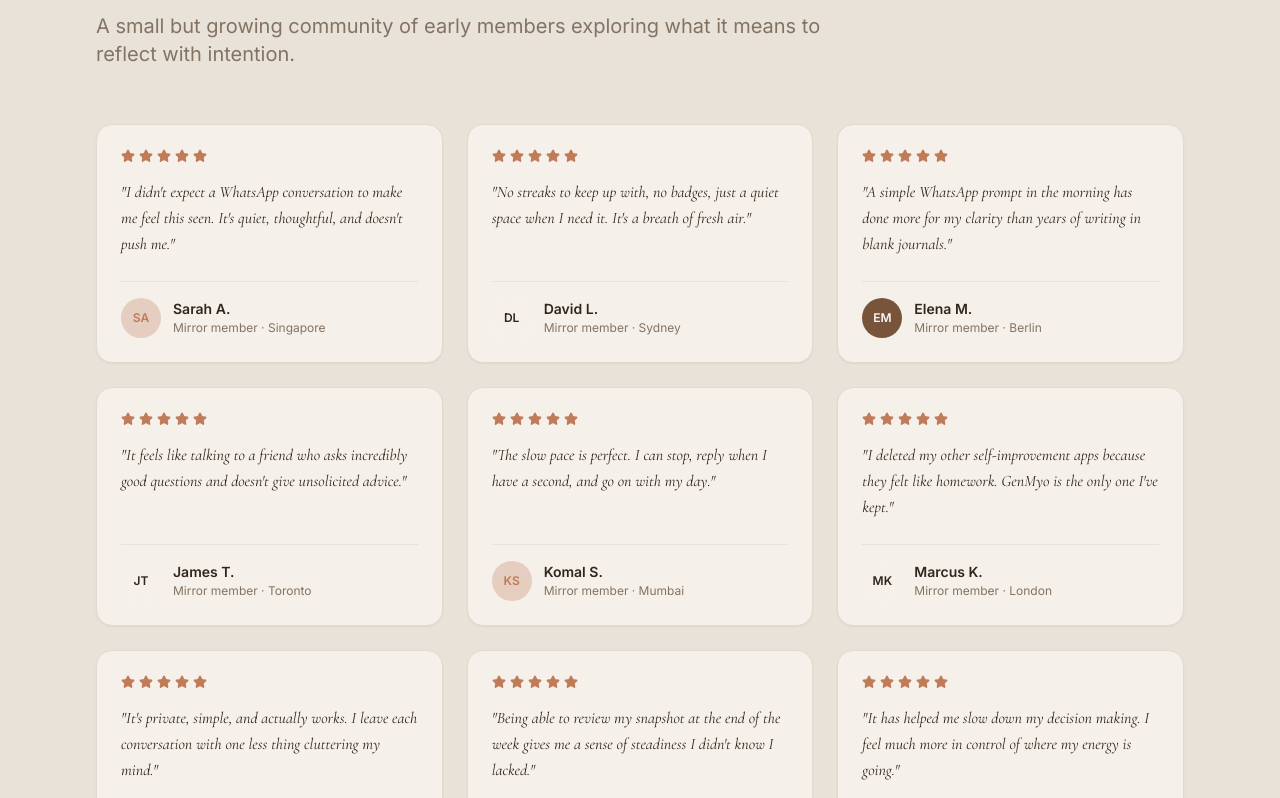
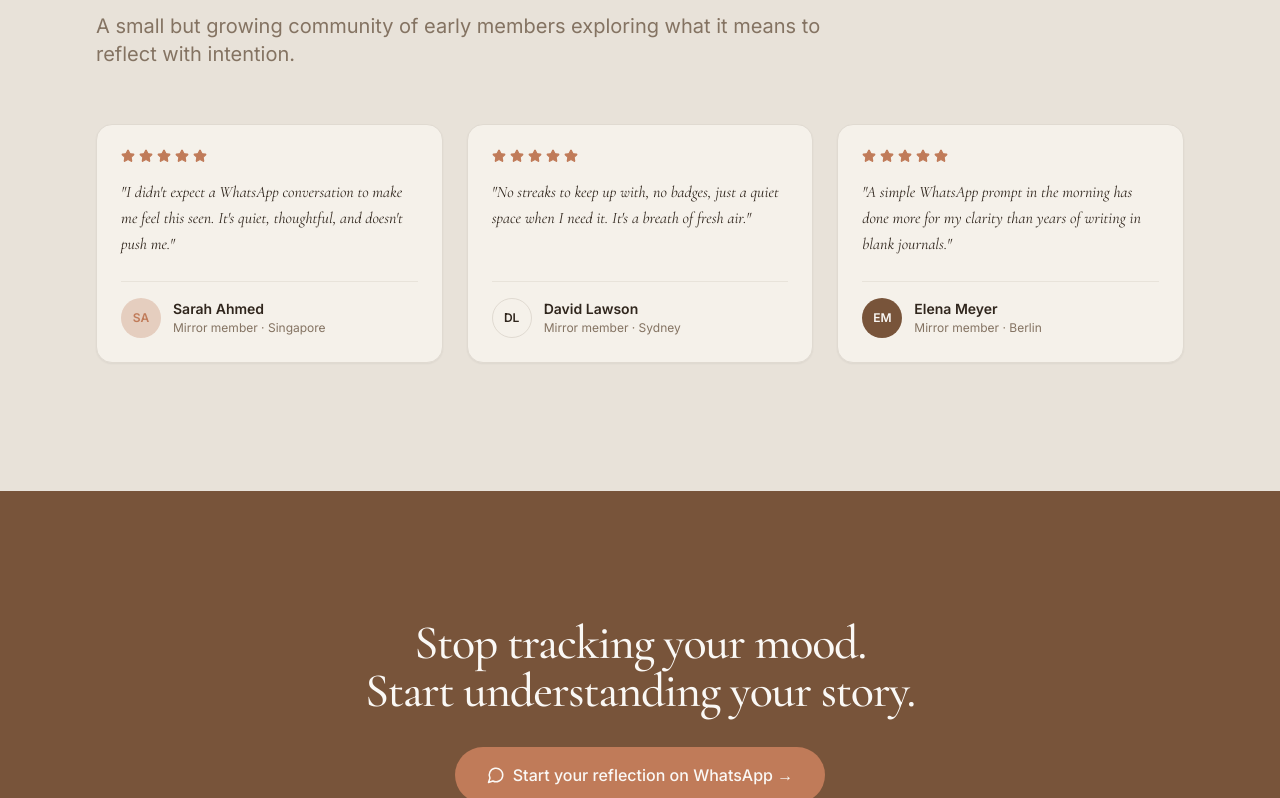
Before and after one commit to DeepakSxn/Genmyo, a React (Vite) app: page / in a window 1280 px wide. Shown: the part 3588-4386 px from the top of the page. Built offline with nearby package versions, Linux system fonts and the light colour scheme; the HTML template or start-up script is replaced by a standard one.

Commit message:
feat: concise testimonials to 3 authentic members with realistic full names

```diff
--- a/src/pages/Index.tsx
+++ b/src/pages/Index.tsx
@@ -443,66 +443,24 @@ const Index = () => {
             {[
               {
                 quote: "I didn't expect a WhatsApp conversation to make me feel this seen. It's quiet, thoughtful, and doesn't push me.",
-                name: "Sarah A.",
+                name: "Sarah Ahmed",
                 location: "Singapore",
                 initials: "SA",
                 bg: "bg-accent/30 text-accent"
               },
               {
                 quote: "No streaks to keep up with, no badges, just a quiet space when I need it. It's a breath of fresh air.",
-                name: "David L.",
+                name: "David Lawson",
                 location: "Sydney",
                 initials: "DL",
-                bg: "bg-cream text-foreground"
+                bg: "bg-cream text-foreground border border-border"
               },
               {
                 quote: "A simple WhatsApp prompt in the morning has done more for my clarity than years of writing in blank journals.",
-                name: "Elena M.",
+                name: "Elena Meyer",
                 location: "Berlin",
                 initials: "EM",
                 bg: "bg-primary text-primary-foreground"
-              },
-              {
-                quote: "It feels like talking to a friend who asks incredibly good questions and doesn't give unsolicited advice.",
-                name: "James T.",
-                location: "Toronto",
-                initials: "JT",
-                bg: "bg-cream text-foreground"
-              },
-              {
-                quote: "The slow pace is perfect. I can stop, reply when I have a second, and go on with my day.",
-                name: "Komal S.",
-                location: "Mumbai",
-                initials: "KS",
-                bg: "bg-accent/30 text-accent"
-              },
-              {
-                quote: "I deleted my other self-improvement apps because they felt like homework. GenMyo is the only one I've kept.",
-                name: "Marcus K.",
-                location: "London",
-                initials: "MK",
-                bg: "bg-cream text-foreground"
-              },
-              {
-                quote: "It's private, simple, and actually works. I leave each conversation with one less thing cluttering my mind.",
-                name: "Nadia R.",
-                location: "Dubai",
-                initials: "NR",
-                bg: "bg-primary text-primary-foreground"
-              },
-              {
-                quote: "Being able to review my snapshot at the end of the week gives me a sense of steadiness I didn't know I lacked.",
-                name: "Chloe W.",
-                location: "New York",
-                initials: "CW",
-                bg: "bg-cream text-foreground"
-              },
-              {
-                quote: "It has helped me slow down my decision making. I feel much more in control of where my energy is going.",
-                name: "Kenji H.",
-                location: "Tokyo",
-                initials: "KH",
-                bg: "bg-accent/30 text-accent"
               }
             ].map((t, i) => (
               <div key={i} className="bg-cream rounded-2xl p-6 border border-border flex flex-col justify-between h-full shadow-sm">
```
